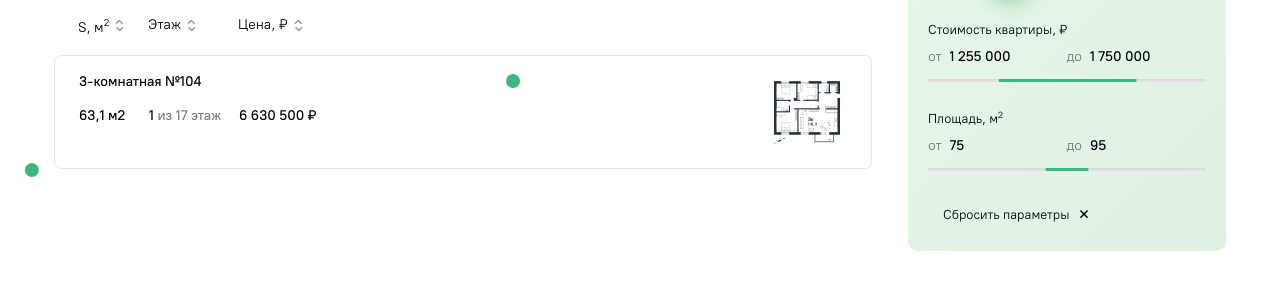
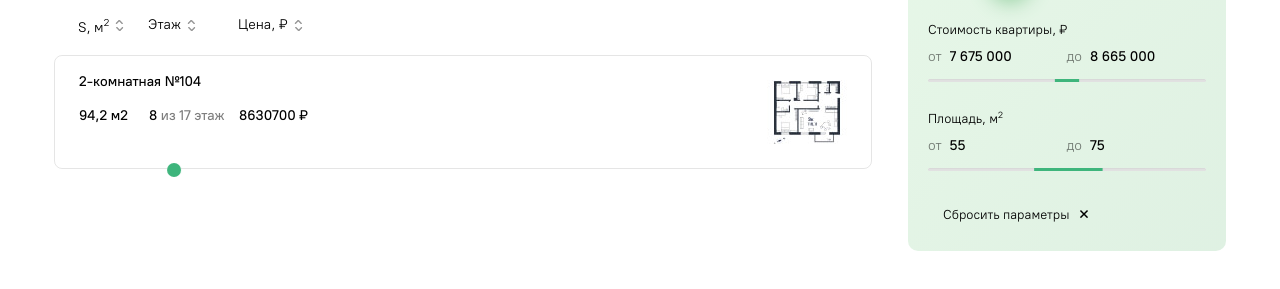
Before and after one commit to NikolayMishaev/room-search, a website built with webpack: page index.html in a window 1280 px wide. Shown: the part 115-404 px from the top of the page. Built offline with nearby package versions, Linux system fonts and the light colour scheme.

Commit message:
feat: логика работы ползунка стоимости - добавлены данные в data.json - отрисовка карточек по полученным данными - создан стейт с начальными данными - логика установки начальных значений для ползунка стоимости

```diff
--- /dev/null
+++ b/data.json
@@ -0,0 +1,11 @@
+[
+  { "rooms": "1", "square": "33.1", "floor": "1", "count": "3630500" },
+  { "rooms": "2", "square": "24.5", "floor": "14", "count": "6250000" },
+  { "rooms": "3", "square": "105.7", "floor": "7", "count": "7849120" },
+  { "rooms": "2", "square": "94.2", "floor": "8", "count": "8630700" },
+  { "rooms": "1", "square": "35.6", "floor": "2", "count": "9250006" },
+  { "rooms": "1", "square": "72.8", "floor": "12", "count": "13840522" },
+  { "rooms": "3", "square": "51.9", "floor": "1", "count": "11430500" },
+  { "rooms": "1", "square": "42.6", "floor": "9", "count": "2500000" },
+  { "rooms": "2", "square": "98.2", "floor": "15", "count": "8842140" }
+]
--- a/index.html
+++ b/index.html
@@ -62,17 +62,7 @@
 
         </div>
         <ul class="rooms__cards">
-          <li class="card card_margin_bottom">
-            <div class="card__info">
-              <p class="card__title">3-комнатная №104</p>
-              <div class="card__description">
-                <p class="card__text card__text_type_square">63,1 м<span class="card__index">2</span></p>
-                <p class="card__text card__text_type_floor">1<span class="card__text_type_grey"> из 17 этаж</span></p>
-                <p class="card__text">6 630 500<span> &#8381;</span></p>
-              </div>
-            </div>
-            <div class="card__image"></div>
-          </li>
+
         </ul>
       </div>
     </div>
@@ -102,5 +92,18 @@
       </div>
     </aside>
   </main>
+  <template id="card-template">
+    <li class="card card_margin_bottom">
+      <div class="card__info">
+        <p class="card__title"><span class="card__room">1</span>-комнатная №104</p>
+        <div class="card__description">
+          <p class="card__text card__text_type_square"><span class="card__square">63,1</span> м<span class="card__index">2</span></p>
+          <p class="card__text card__text_type_floor"><span class="card__floor">1</span><span class="card__text_type_grey"> из 17 этаж</span></p>
+          <p class="card__text"><span class="card__count">6 630 500</span> &#8381;</p>
+        </div>
+      </div>
+      <div class="card__image"></div>
+    </li>
+  </template>
 </body>
 </html>
--- a/src/js/script.js
+++ b/src/js/script.js
@@ -1,16 +1,32 @@
+"use strict";
+
+const state = {
+  countFromSelect: 0,
+  countToSelect: 0,
+  countFrom: 0,
+  countTo: 0,
+  squareFrom: 0,
+  squareTo: 0,
+  rooms: 2,
+  defaultValues: false,
+};
+
+// логика работы ползунков в фильтре
 import noUiSlider from "nouislider";
 
+function showSliders() {
   var costSlider = document.getElementById("slider-cost");
-const from = 1000000;
-const to = 2000000;
 
   noUiSlider.create(costSlider, {
-  start: [(from + to) / 2 - 250000, (from + to) / 2 + 250000],
+    start: [
+      (state.countFrom + state.countTo) / 2 - 500000,
+      (state.countFrom + state.countTo) / 2 + 500000,
+    ],
     connect: true,
     step: 15000,
     range: {
-    min: from,
-    max: to,
+      min: state.countFrom,
+      max: state.countTo,
     },
   });
 
@@ -25,13 +41,15 @@ costSlider.noUiSlider.on("update", function (values, handle) {
         .split(".")[0]
         .replace(/[^0-9.]/g, "")
         .replace(/\B(?=(\d{3})+(?!\d))/g, " ");
-    console.log("right");
+      state.countToSelect = Number(value.split(".")[0]);
+      getCards();
     } else {
       inputNumber2.value = value
         .split(".")[0]
         .replace(/[^0-9.]/g, "")
         .replace(/\B(?=(\d{3})+(?!\d))/g, " ");
-    console.log("left");
+      state.countFromSelect = Number(value.split(".")[0]);
+      getCards();
     }
   });
 
@@ -48,16 +66,17 @@ inputNumber2.addEventListener("change", function () {
   //==============================================================
 
   var squareSlider = document.getElementById("slider-square");
-const from1 = 20;
-const to1 = 150;
 
   noUiSlider.create(squareSlider, {
-  start: [(from1 + to1) / 2 - 10, (from1 + to1) / 2 + 10],
+    start: [
+      (state.squareFrom + state.squareTo) / 2 - 10,
+      (state.squareFrom + state.squareTo) / 2 + 10,
+    ],
     connect: true,
     step: 1,
     range: {
-    min: from1,
-    max: to1,
+      min: state.squareFrom,
+      max: state.squareTo,
     },
   });
 
@@ -91,3 +110,104 @@ inputNumber4.addEventListener("change", function () {
     squareSlider.noUiSlider.set([this.value, null]);
     console.log("ok2");
   });
+}
+
+// получение данных из json-файла
+function getCards() {
+  fetch("./data.json")
+    .then((response) => response.json())
+    .then((data) => {
+      if (!state.defaultValues) {
+        setDefaultValuesSliders(data);
+        showSliders();
+      }
+      deleteAllCards();
+      const filteredCards = filterCards(data);
+      console.log(filteredCards);
+      filteredCards.forEach((i) => {
+        const { rooms, square, floor, count } = i;
+        addCard(rooms, square, floor, count);
+      });
+    });
+}
+
+const cardsContainer = document.querySelector(".rooms__cards");
+
+function deleteAllCards() {
+  cardsContainer.innerHTML = "";
+}
+
+function filterCards(cards) {
+  return cards.filter(
+    (i) =>
+      Number(i.count) <= state.countToSelect &&
+      Number(i.count) >= state.countFromSelect &&
+      Number(i.rooms) === state.rooms
+  );
+}
+
+function addCard(rooms, square, floor, count) {
+  const cardTemplate = document.querySelector("#card-template").content;
+  const cardElement = cardTemplate.querySelector(".card").cloneNode(true);
+  cardElement.querySelector(".card__room").textContent = rooms;
+  cardElement.querySelector(".card__square").textContent = square.replace(
+    ".",
+    ","
+  );
+  cardElement.querySelector(".card__floor").textContent = floor;
+  cardElement.querySelector(".card__count").textContent = count;
+  cardsContainer.append(cardElement);
+}
+
+// устанавить значения при первом запуске в соответствии с полученными данными
+function setDefaultValuesSliders(cards) {
+  cards.forEach((i) => {
+    setCountFrom(i);
+    setCountTo(i);
+    setSquareFrom(i);
+    setSquareTo(i);
+  });
+  state.defaultValues = true;
+}
+
+function setCountFrom(i) {
+  if (!state.countFrom) {
+    state.countFrom = Number(i.count);
+  } else {
+    if (Number(i.count) < state.countFrom) {
+      state.countFrom = Number(i.count);
+    }
+  }
+}
+
+function setCountTo(i) {
+  if (!state.countTo) {
+    state.countTo = Number(i.count);
+  } else {
+    if (Number(i.count) > state.countTo) {
+      state.countTo = Number(i.count);
+    }
+  }
+}
+
+function setSquareFrom(i) {
+  if (!state.squareFrom) {
+    state.squareFrom = Number(i.square);
+  } else {
+    if (Number(i.square) < state.squareFrom) {
+      state.squareFrom = Number(i.square);
+    }
+  }
+}
+
+function setSquareTo(i) {
+  if (!state.squareTo) {
+    state.squareTo = Number(i.square);
+  } else {
+    if (Number(i.square) > state.squareTo) {
+      state.squareTo = Number(i.square);
+    }
+  }
+}
+
+getCards();
```
Also changed, not shown: dist/js/script.js. Lines whose indentation alone changed are shown as unchanged.
